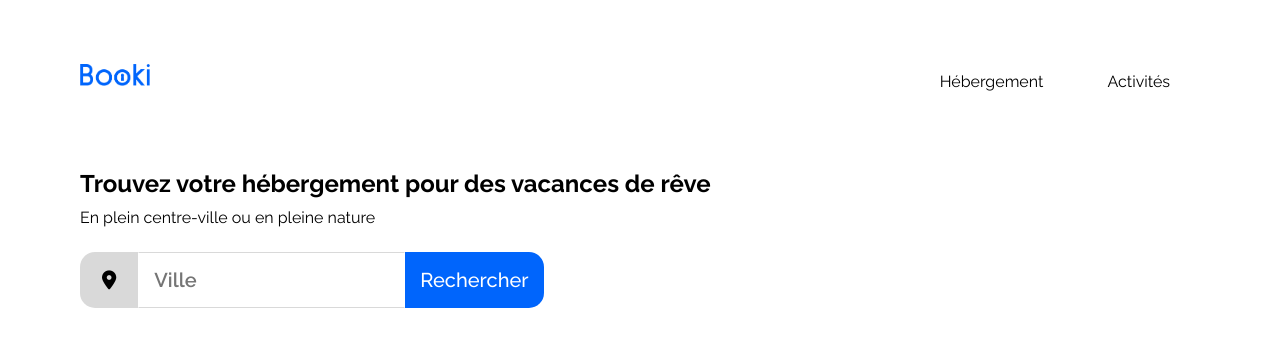
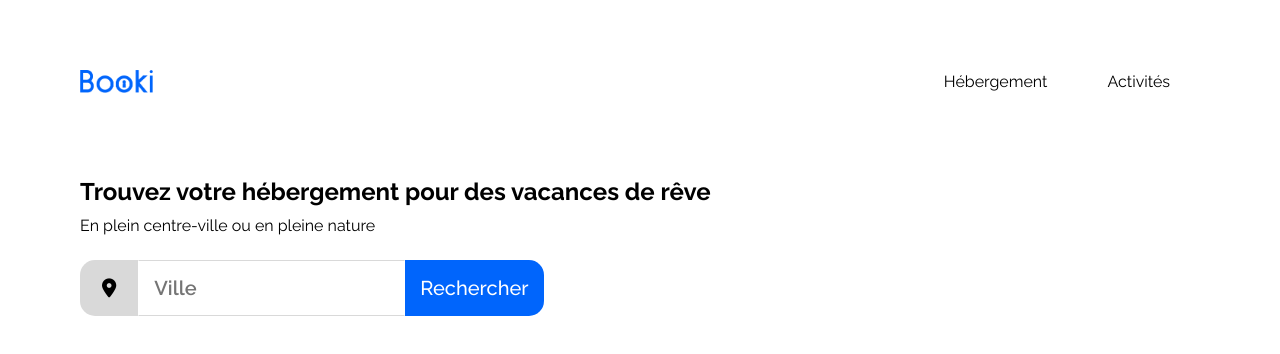
Before and after one commit to dokaNc/Booki, a plain HTML site: page index.html in a window 1280 px wide. Drawn offline with Linux system fonts and the light colour scheme.

Commit message:
feat(header/nav) ✨ navbar for desktop

```diff
--- a/css/style.css
+++ b/css/style.css
@@ -6,7 +6,7 @@
 }
 
 body {
-  margin: 64px 80px 0px 80px;
+  margin: 56px 80px 0px 80px;
 }
 
 .bold-text {
@@ -14,19 +14,19 @@ body {
 }
 
 /* Navbar */
+.nav {
+  display: flex;
+  justify-content: space-between;
+  align-items: center;
+}
+
 .nav img {
-  float: left;
-  width: 70px;
+  height: 23px;
 }
 
 .nav ul {
   list-style-type: none;
-  text-align: right;
-  line-height: 35px;
-}
-
-.nav li {
-  display: inline;
+  display: flex;
 }
 
 .nav a {
@@ -55,13 +55,7 @@ body {
   margin-top: 10px;
 }
 
-.input-container {
-  display: flex;
-  width: 100%;
-}
-
 form {
-  /* border: 1px solid #000000; */
   margin-top: 25px;
   display: flex;
 }
--- a/index.html
+++ b/index.html
@@ -11,13 +11,15 @@
 </head>
 
 <body>
-  <!-- Header -->
+  <!-- Nav -->
   <header class="nav">
     <img src="assets/logo/Booki.png" alt="booki" />
-    <ul>
-      <li><a href="#">Hébergement</a></li>
-      <li><a href="#">Activités</a></li>
-    </ul>
+    <nav>
+      <ul>
+        <li><a href="#">Hébergement</a></li>
+        <li><a href="#">Activités</a></li>
+      </ul>
+    </nav>
   </header>
 
   <!-- Section 1 (barre de recherche, chips) -->
```
